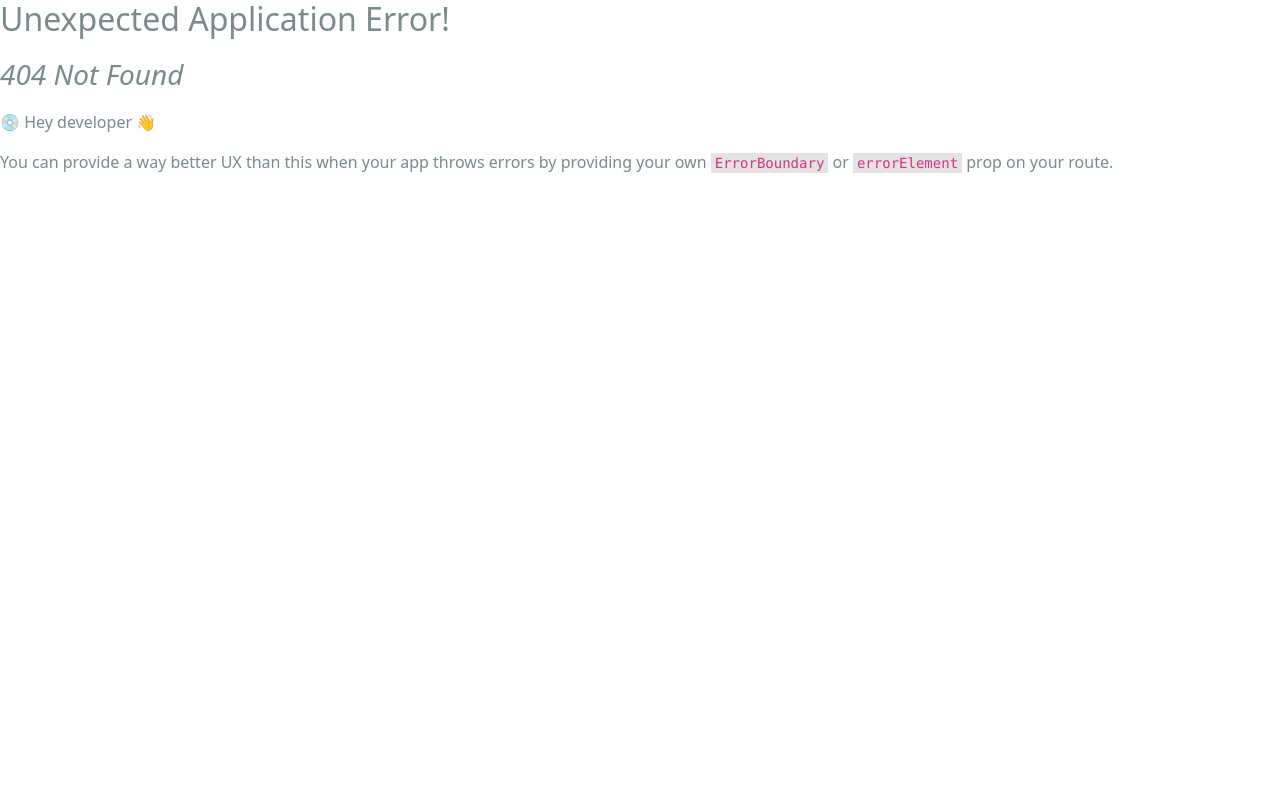
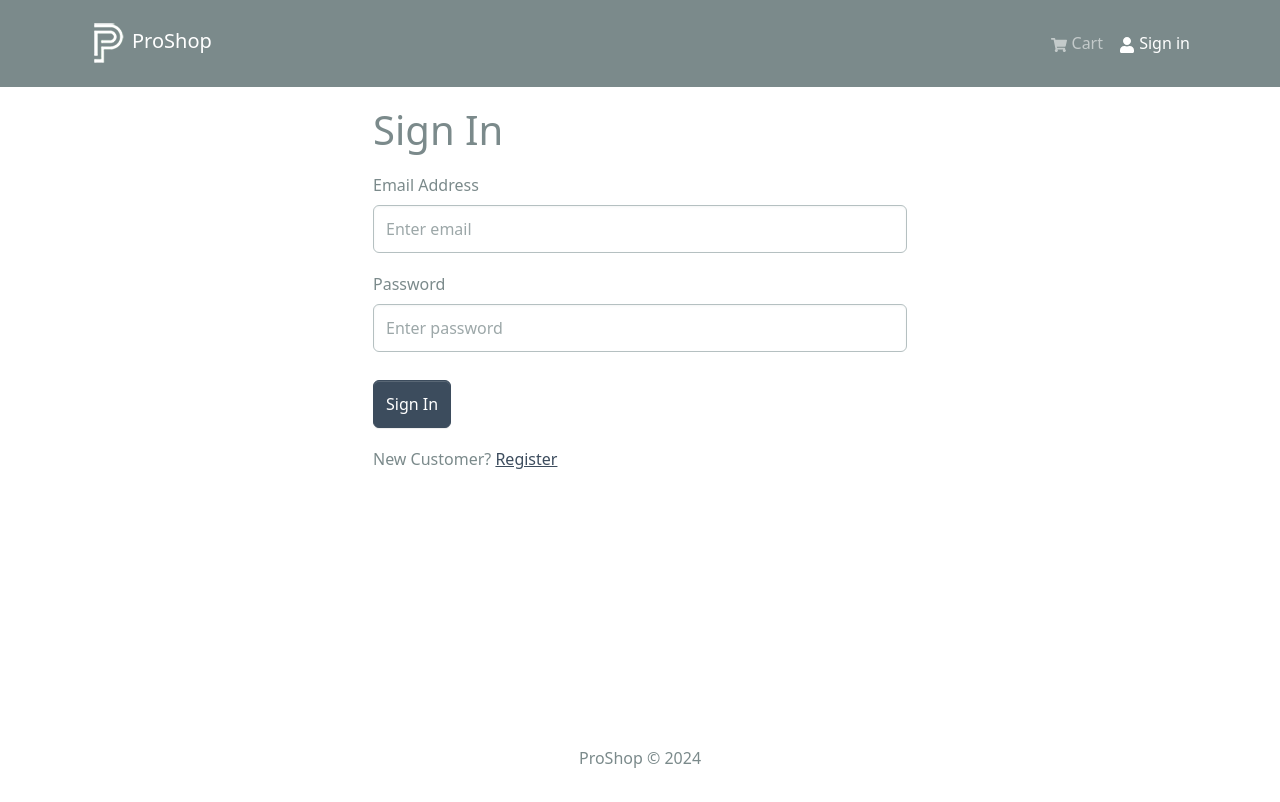
Before and after one commit to lukeckk/ShopSwift, a React (Create React App) app in the folder frontend/: page /login in a window 1280 px wide. Before the commit this address had no page. Shown: the top 802 px of the page. Built offline with nearby package versions, Linux system fonts and the light colour scheme.

Commit message:
created Login screen

```diff
--- /dev/null
+++ b/frontend/src/components/FormContainer.jsx
@@ -0,0 +1,16 @@
+import { Children } from 'react'
+import { Container, Row, Col } from 'react-bootstrap'
+
+const FormContainer = ({children}) => {
+  return (
+    <Container>
+      <Row className='justify-content-md-center'>
+        <Col xs={12} md={6}>
+          { children}
+        </Col>
+      </Row>
+    </Container>
+  )
+}
+
+export default FormContainer
--- a/frontend/src/index.js
+++ b/frontend/src/index.js
@@ -14,18 +14,20 @@
 import HomeScreen from './screens/HomeScreen';
 import ProductScreen from './screens/ProductScreen';
 import CartScreen from './screens/CartScreen';
+import LoginScreen from './screens/LoginScreen';
 import { Provider } from 'react-redux';
 import store from './store';
 
 
 
-// this is where we create our route
+// this is where we create our routes
 const router = createBrowserRouter(
   createRoutesFromElements(
     <Route path='/' element={<App />}>
       <Route index={true} path='/' element={<HomeScreen />}></Route>
       <Route path='/product/:id' element={<ProductScreen />}></Route>
       <Route path='/cart' element={<CartScreen />}></Route>
+      <Route path='/login' element={<LoginScreen />}></Route>
     </Route>
   )
 )
--- /dev/null
+++ b/frontend/src/screens/LoginScreen.jsx
@@ -0,0 +1,55 @@
+import { useState } from 'react'
+import { Link } from 'react-router-dom'
+import { Form, Button, Row, Col } from 'react-bootstrap'
+import FormContainer from '../components/FormContainer'
+
+
+const LoginScreen =() => {
+  const [email, setEmail] = useState('')
+  const [password, setPassword] = useState('')
+
+  const submitHandler = (e) => {
+    e.preventDefault()
+    console.log('submit')
+
+  }
+
+  return (
+    <FormContainer>
+      <h1>Sign In</h1>
+      <Form onSubmit={submitHandler}>
+        <Form.Group controlId='email' className='my-3' >
+          <Form.Label>Email Address</Form.Label>
+          <Form.Control
+            type='email'
+            placeholder='Enter email'
+            value={email}
+            onChange={(e) => setEmail(e.target.value)}
+            ></Form.Control>
+        </Form.Group>
+
+        <Form.Group controlId='password' className='my-3' >
+          <Form.Label>Password</Form.Label>
+          <Form.Control
+            type='password'
+            placeholder='Enter password'
+            value={password}
+            onChange={(e) => setPassword(e.target.value)}
+            ></Form.Control>
+        </Form.Group>
+
+        <Button type='submit' variant='primary' className='mt-2'>
+          Sign In
+        </Button>
+      </Form>
+
+      <Row className='py-3'>
+        <Col>
+          New Customer? <Link to='/register'>Register</Link>
+        </Col>
+      </Row>
+    </FormContainer>
+  )
+}
+
+export default LoginScreen
--- a/frontend/src/screens/ProductScreen.jsx
+++ b/frontend/src/screens/ProductScreen.jsx
@@ -30,7 +30,7 @@
   }
 
   return (
-    <>
+    <div>
     <Link className='btn btn-light my-3' to="/">Go Back</Link>
 
     { isLoading? (
@@ -113,9 +113,7 @@
         </Card>
       </Col>
     </Row>)}
-
-
-  </>
+  </div>
   );
 };
 
```
